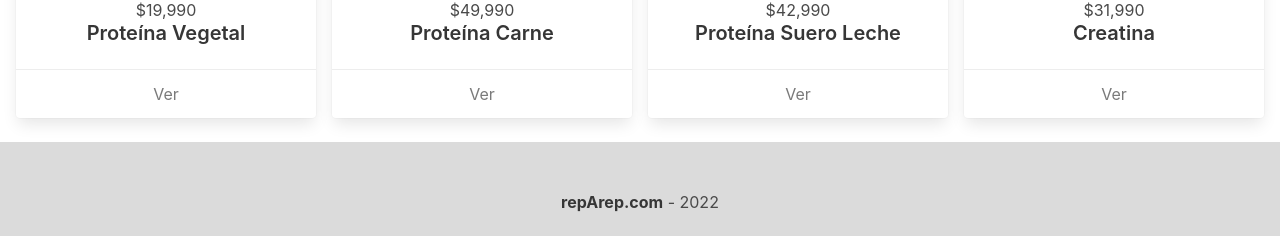
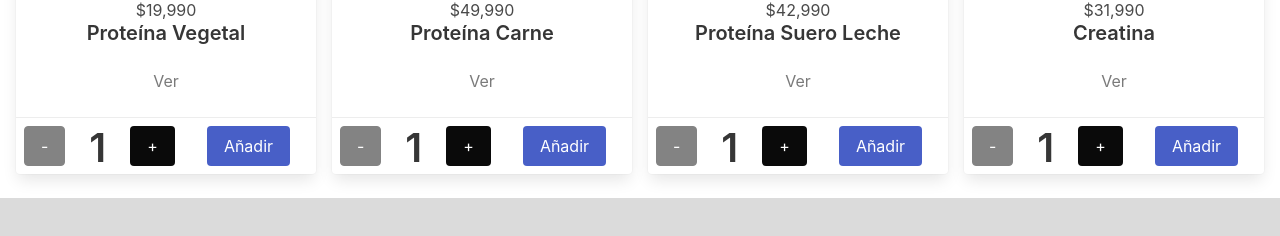
Before and after one commit to mvaldesm/reactJs3, a React (Create React App) app: page / in a window 1280 px wide. Shown: the part 674-910 px from the top of the page. Built offline with nearby package versions, Linux system fonts and the light colour scheme.

Commit message:
Desafío Contador con botón

```diff
--- /dev/null
+++ b/src/components/ItemCount.jsx
@@ -0,0 +1,50 @@
+import React from "react";
+import { useState } from "react";
+
+const ItemCount = ({ onAdd, inicial, stock }) => {
+  const [cantidad, setCantidad] = useState(inicial);
+  const addProduct = (num) => {
+    setCantidad(cantidad + num);
+  };
+
+  return (
+    <>
+      <div className="columns has-text-centered is-mobile is-vcentered">
+        <div className="column has-text-centered">
+          <button
+            className="button is-black ml-2 mt-2 mb-2"
+            onClick={() => addProduct(-1)}
+            disabled={cantidad === inicial}
+          >
+            -
+          </button>
+        </div>
+        <div className="column has-text-centered">
+          <h1 className="title is-2 mt-1">{cantidad}</h1>
+        </div>
+        <div className="column has-text-centered">
+          <button
+            className="button is-black mr-2 mt-2 mb-2"
+            onClick={() => addProduct(+1)}
+            disabled={cantidad === stock}
+          >
+            +
+          </button>
+        </div>
+        <div className="column">
+          <button
+            className="button is-link mt-2 mb-2"
+            onClick={() => {
+              onAdd(cantidad);
+            }}
+            disabled={stock === 0 ? true : null}
+          >
+            Añadir
+          </button>
+        </div>
+      </div>
+    </>
+  );
+};
+
+export default ItemCount;
--- a/src/components/ItemListContainer.jsx
+++ b/src/components/ItemListContainer.jsx
@@ -16,7 +16,7 @@ function ItemListContainer({ greeting }) {
         </div>
         <div className="column is-4-tablet is-3-desktop">
           <Producto
-            img="https://cdn.shopify.com/s/files/1/0288/3099/0420/products/s123001-4l-1-min-8e339d19-414d-4807-9075-a3260086118e_400x.jpg?v=1658882007"
+            img="https://cdn.shopify.com/s/files/1/0288/3099/0420/products/s123001-4l-1-min-8e339d19-414d-4807-9075-a3260086118e_9705a975-269e-478f-b053-8ffea334844d_400x.jpg?v=1661618120"
             alt="Proteína Carne"
             precio="$49,990"
             nombre="Proteína Carne"
--- a/src/components/Producto.jsx
+++ b/src/components/Producto.jsx
@@ -1,6 +1,12 @@
 import React from "react";
+import ItemCount from "./ItemCount";
 
 function Producto({ img, alt, precio, nombre }) {
+  const onAdd = (cantidad) => {
+    cantidad < 2
+      ? alert(`Agregaste ${cantidad} producto.`)
+      : alert(`Agregaste ${cantidad} productos.`);
+  };
   return (
     <div className="card">
       <div className="card-image has-text-centered px-6">
@@ -9,13 +15,17 @@ function Producto({ img, alt, precio, nombre }) {
       <div className="card-content has-text-centered">
         <p>{precio}</p>
         <p className="title is-size-5">{nombre}</p>
+        <a href="/" className="has-text-grey">
+          Ver
+        </a>
       </div>
       <footer className="card-footer">
-        <p className="card-footer-item">
+        <ItemCount onAdd={onAdd} inicial={1} stock={9} />
+        {/* <p className="card-footer-item">
           <a href="/" className="has-text-grey">
             Ver
           </a>
-        </p>
+        </p> */}
       </footer>
     </div>
   );
```
